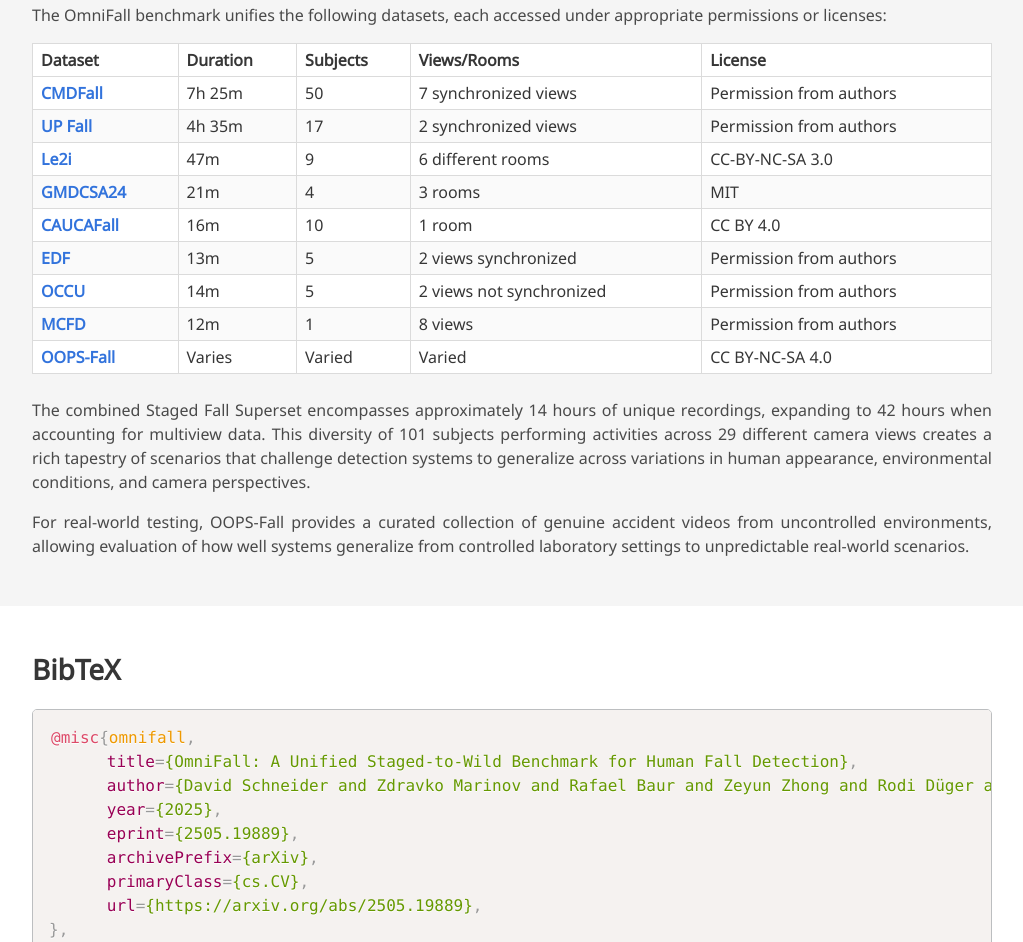
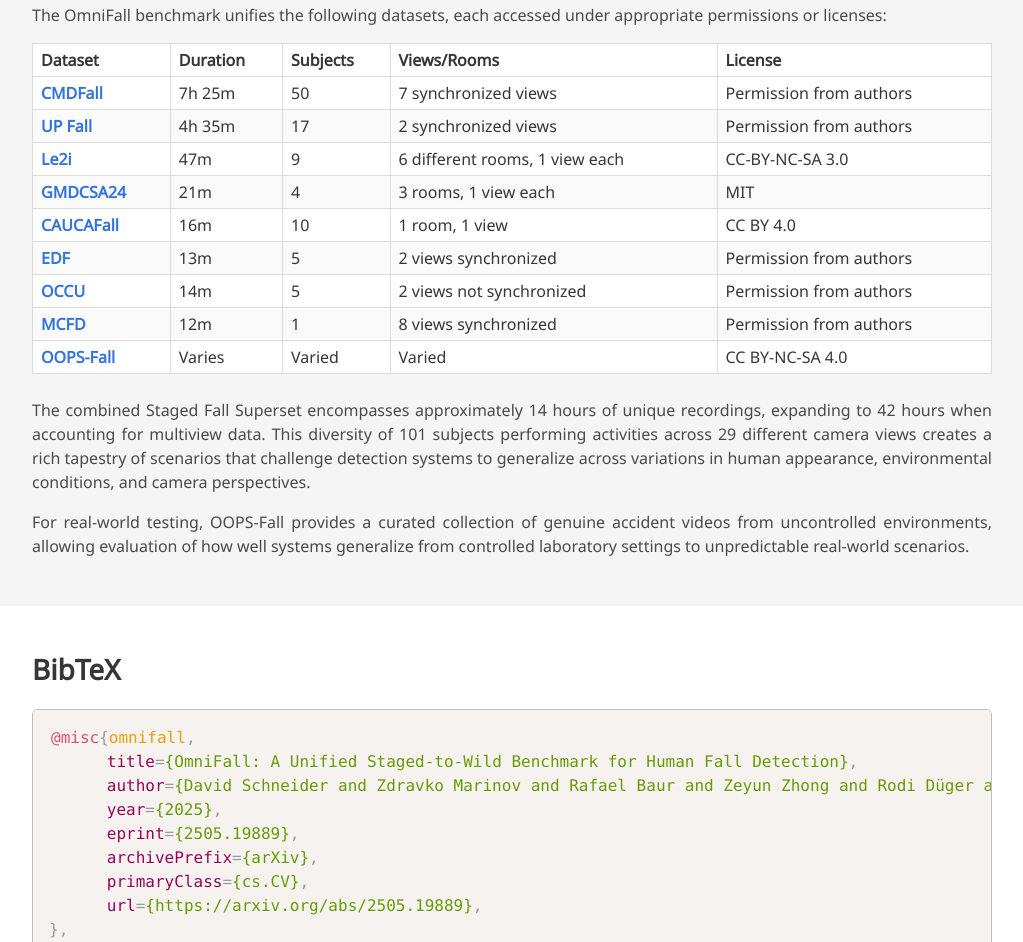
Before and after one commit to simplexsigil/omnifall, a plain HTML site: page index.html in a window 1280 px wide. Shown: the part 4535-5477 px from the top of the page, without its empty margins (128-1151 px from the left). Drawn offline with nearby package versions, Linux system fonts and the light colour scheme; some icons are missing; a web font is replaced by a local one.

Commit message:
Update index.html

```diff
--- a/index.html
+++ b/index.html
@@ -339,21 +339,21 @@
                     <td><strong><a href="https://search-data.ubfc.fr/imvia/FR-13002091000019-2024-04-09_Fall-Detection-Dataset.html" target="_blank" class="has-text-link">Le2i</a></strong></td>
                     <td>47m</td>
                     <td>9</td>
-                    <td>6 different rooms</td>
+                    <td>6 different rooms, 1 view each</td>
                     <td>CC-BY-NC-SA 3.0</td>
                   </tr>
                   <tr>
                     <td><strong><a href="https://github.com/ekramalam/GMDCSA24-A-Dataset-for-Human-Fall-Detection-in-Videos" target="_blank" class="has-text-link">GMDCSA24</a></strong></td>
                     <td>21m</td>
                     <td>4</td>
-                    <td>3 rooms</td>
+                    <td>3 rooms, 1 view each</td>
                     <td>MIT</td>
                   </tr>
                   <tr>
                     <td><strong><a href="https://data.mendeley.com/datasets/7w7fccy7ky/4" target="_blank" class="has-text-link">CAUCAFall</a></strong></td>
                     <td>16m</td>
                     <td>10</td>
-                    <td>1 room</td>
+                    <td>1 room, 1 view</td>
                     <td>CC BY 4.0</td>
                   </tr>
                   <tr>
@@ -374,7 +374,7 @@
                     <td><strong><a href="https://www.iro.umontreal.ca/~labimage/Dataset/" target="_blank" class="has-text-link">MCFD</a></strong></td>
                     <td>12m</td>
                     <td>1</td>
-                    <td>8 views</td>
+                    <td>8 views synchronized</td>
                     <td>Permission from authors</td>
                   </tr>
                   <tr>
```
